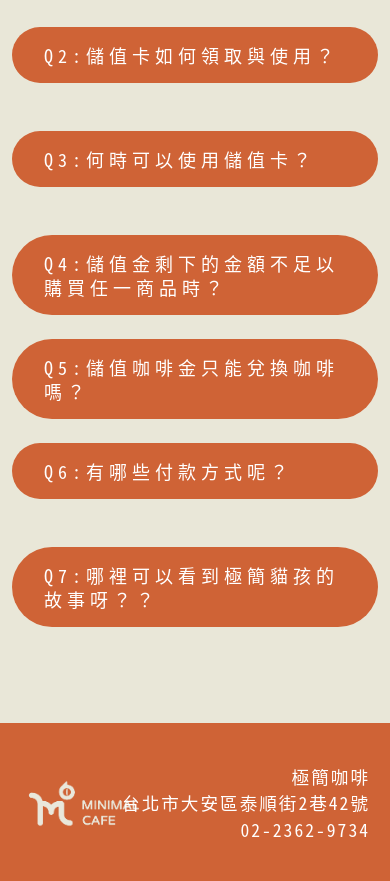
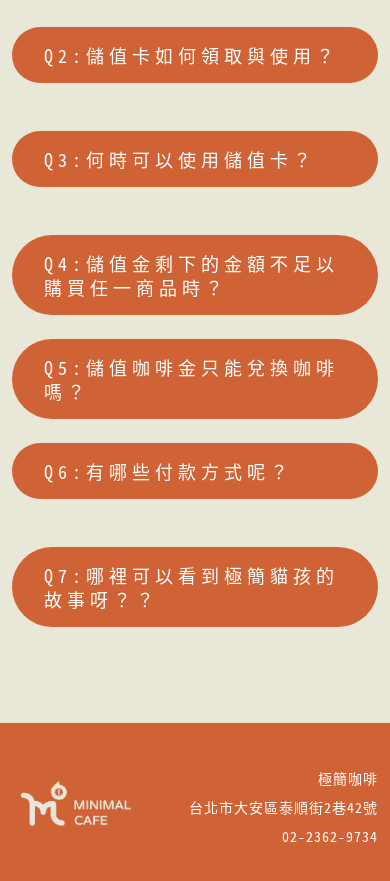
Before and after one commit to wongyunlam/cafe_github.io, a plain HTML site: page index.html in a window 390 px wide. Shown: the part 9837-10718 px from the top of the page. Drawn offline with nearby package versions, Linux system fonts and the light colour scheme.

Commit message:
Add files via upload

```diff
--- a/style.css
+++ b/style.css
@@ -237,7 +237,7 @@ footer {
   justify-content: space-between;
   align-items: center;
   height: 160px;
-  padding: 0px 20px;
+  padding: 12px;
   background-color: #CF6336;
 }
 
@@ -338,4 +338,10 @@ footer div {
   .moremore p {
     padding: 0 1rem;
   }
+
+  .footer__info div{
+    margin-top: 8px;
+    font-size: 14px;
+    letter-spacing: 1px;
+  }
 }
```
